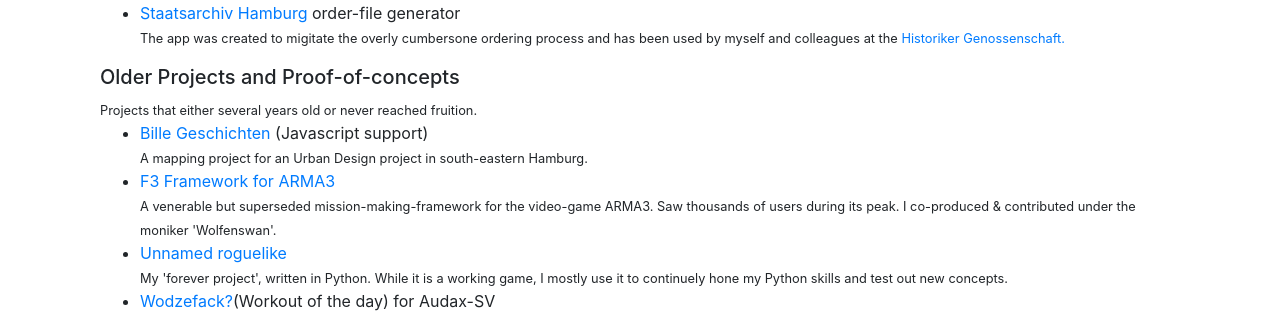
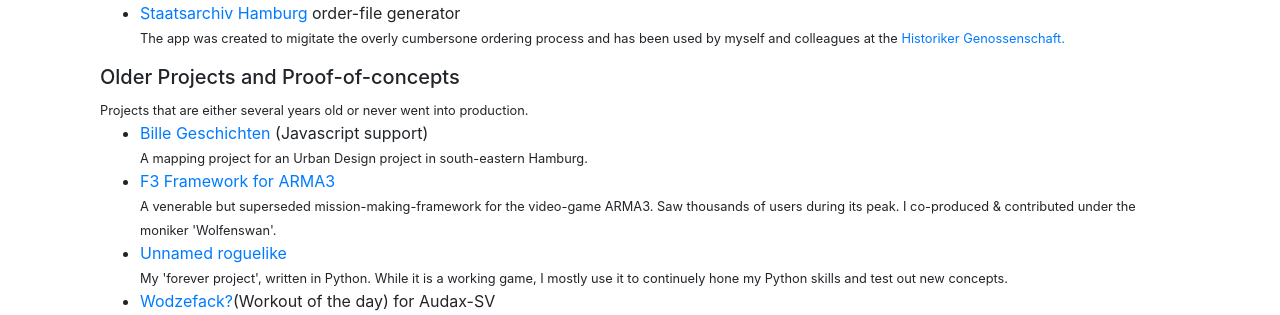
Before and after one commit to Wolfenswan/flask-sandbox, a Flask app: page / in a window 1280 px wide. Shown: the part 785-1100 px from the top of the page. Run offline with Flask 2, Linux system fonts and the light colour scheme; parts of the project's set-up code (start-up, migrations or seed data) failed here and were passed over; some libraries are stand-ins or nearby versions.

Commit message:
spelling

```diff
--- a/templates/landingpage/projects.html
+++ b/templates/landingpage/projects.html
@@ -28,7 +28,7 @@
     </ul>
 
 <h5>Older Projects and Proof-of-concepts</h5>
-    <small>Projects that either several years old or never reached fruition.</small>
+    <small>Projects that are either several years old or never went into production.</small>
     <ul>
         <li><a target="_blank" href="https://geschichten.github.io/bille/">Bille Geschichten</a> (Javascript support)<br/>
             <small>A mapping project for an Urban Design project in south-eastern Hamburg.</small></li>
```
